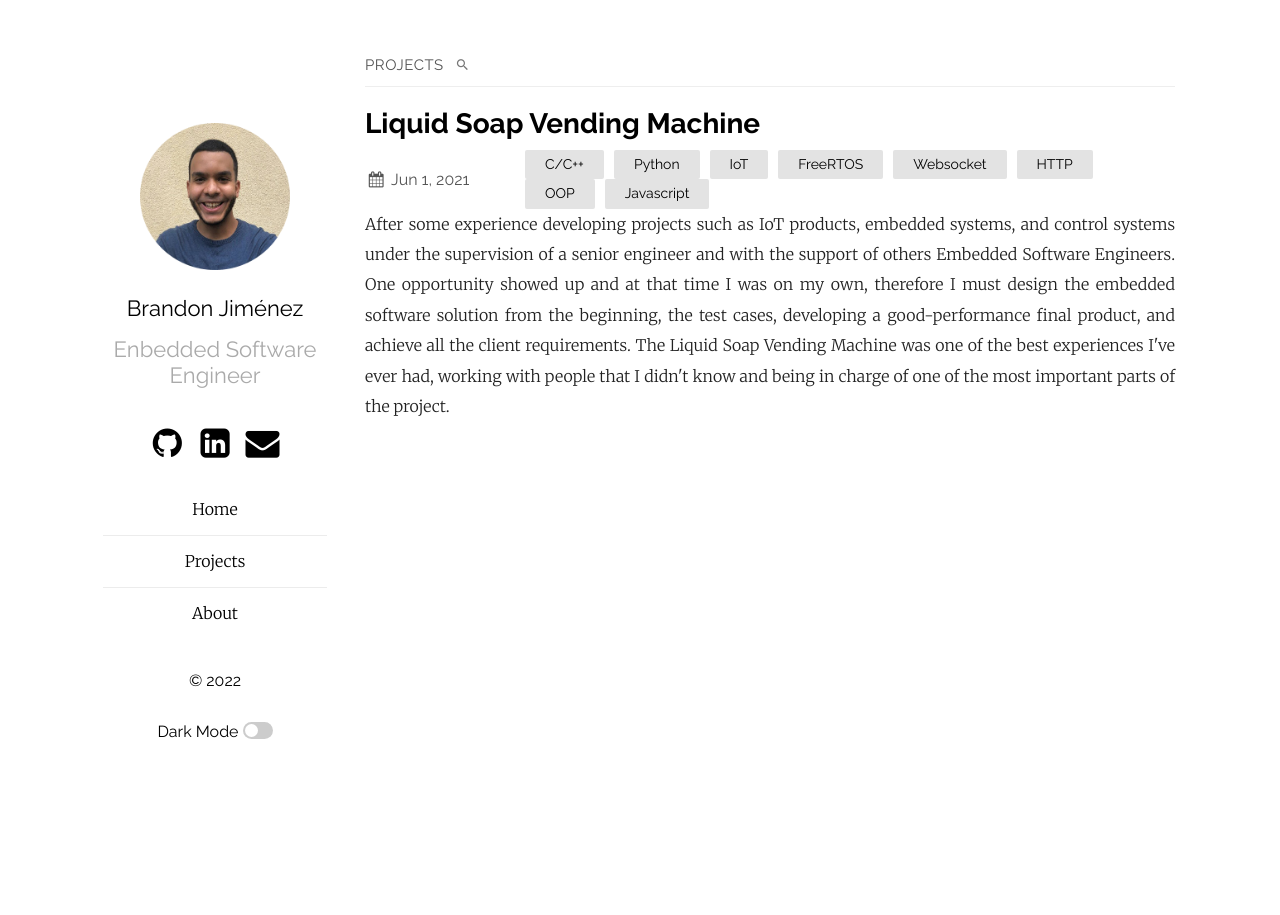
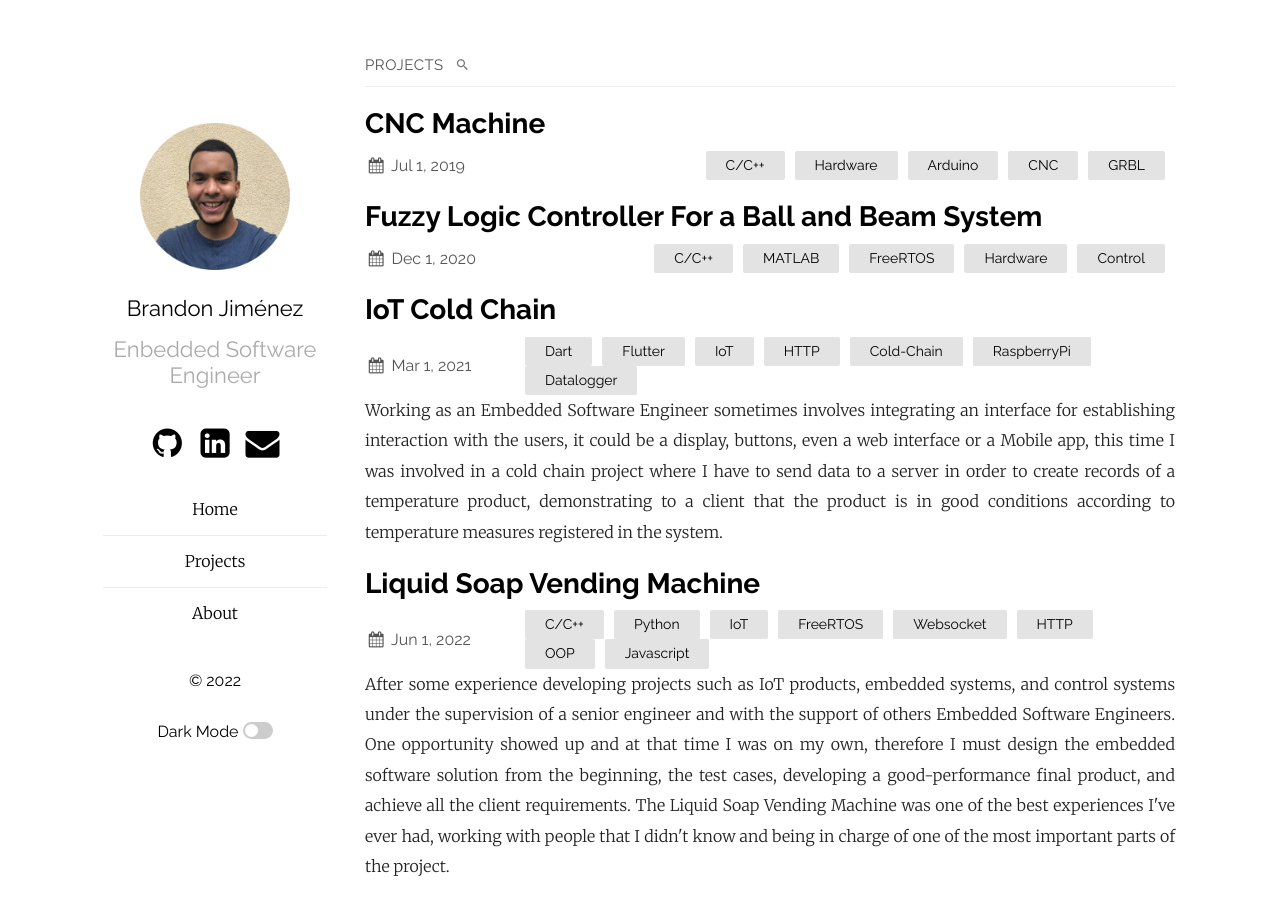
Before and after one commit to BrandonJR29/portfolio, a Jekyll site: the page built from projects.md, in a window 1280 px wide and 967 px high. Shown: the top 915 px of the window. Built offline with Jekyll 4.4.1, drawn with Linux system fonts in a browser that asks for light colours.

Commit message:
Add: starting second project

```diff
--- /dev/null
+++ b/_projects/2019-07-01-CNC-Machine.md
@@ -0,0 +1,6 @@
+---
+layout: post
+title:  CNC Machine
+date:   2019-07-01 00:00:00 -0400
+categories: C/C++ Hardware Arduino CNC GRBL
+---
--- /dev/null
+++ b/_projects/2020-12-1-Fuzzy-Controller.md
@@ -0,0 +1,6 @@
+---
+layout: post
+title:  Fuzzy Logic Controller For a Ball and Beam System
+date:   2020-12-01 00:00:00 -0400
+categories: C/C++ MATLAB FreeRTOS Hardware Control
+---
--- /dev/null
+++ b/_projects/2021-03-01-IoT-Cold-Chain.md
@@ -0,0 +1,55 @@
+---
+layout: post
+title:  IoT Cold Chain
+date:   2021-03-01 00:00:00 -0400
+categories: Dart Flutter IoT HTTP Cold-Chain RaspberryPi Datalogger
+---
+
+<div style="text-align: justify">
+Working as an Embedded Software Engineer sometimes involves integrating an interface for establishing interaction with the users, it could be a display, buttons, even a web interface or a Mobile app, this time I was involved in a cold chain project where I have to send data to a server in order to create records of a temperature product, demonstrating to a client that the product is in good conditions according to temperature measures registered in the system.
+</div>
+
+## The team
+
+<div style="text-align: justify">
+In this project, I was with a UI designer and another Embedded Software Engineer who also develop this app. The solution consisted of a mobile app with Android and a Raspberry Pi for extracting data from temperature dataloggers through USB.
+</div>
+
+## Challenges
+
+<div style="text-align: justify">
+I've never tried to develop a mobile app but working in a startup gives me the opportunity to work with a variety of technologies and also learn a lot. In this project the challenges were:
+</div>
+
+- Create a Mobile App.
+- Connect the app with a Datalogger.
+- Extract the data.
+- Create an interface satisfying the designer's requirements.
+- Successfully send the data to the server.
+
+## Tasks
+
+<div style="text-align: justify">
+The App was focused to do two things: registering dataloggers through bar code, extracting the data from the dataloggers, and sending the data to the server. The first iteration of this development was with a barcode scanner, USB Temperature Dataloggers, and a Rasberry Pi for extracting the data and communicating with the app through Bluetooth. Knowing this my tasks in this project were:
+</div>
+
+- Develop a Mobile App using Flutter.
+- Create interfaces satisfying the UI designer's requirements.
+- Connect the App with the Raspberry Pi through Bluetooth.
+- Parse the data from a pdf file, just get the temperature measurements and times.
+- Extract the barcode of the Datalogger.
+- Send the data to the server.
+
+
+## Results
+
+<div style="text-align: justify">
+The project accomplished all the requirements since extracting the barcode and sending the data to the server. Some of the most important features were:
+</div>
+
+- A thorough Mobile App result.
+
+
+## Next steps
+
+After see the project complete
```
Also changed, not shown: _projects/2021-06-01-Liquid-Soap-Machine.md (+3 -5 lines), 1 other file.
